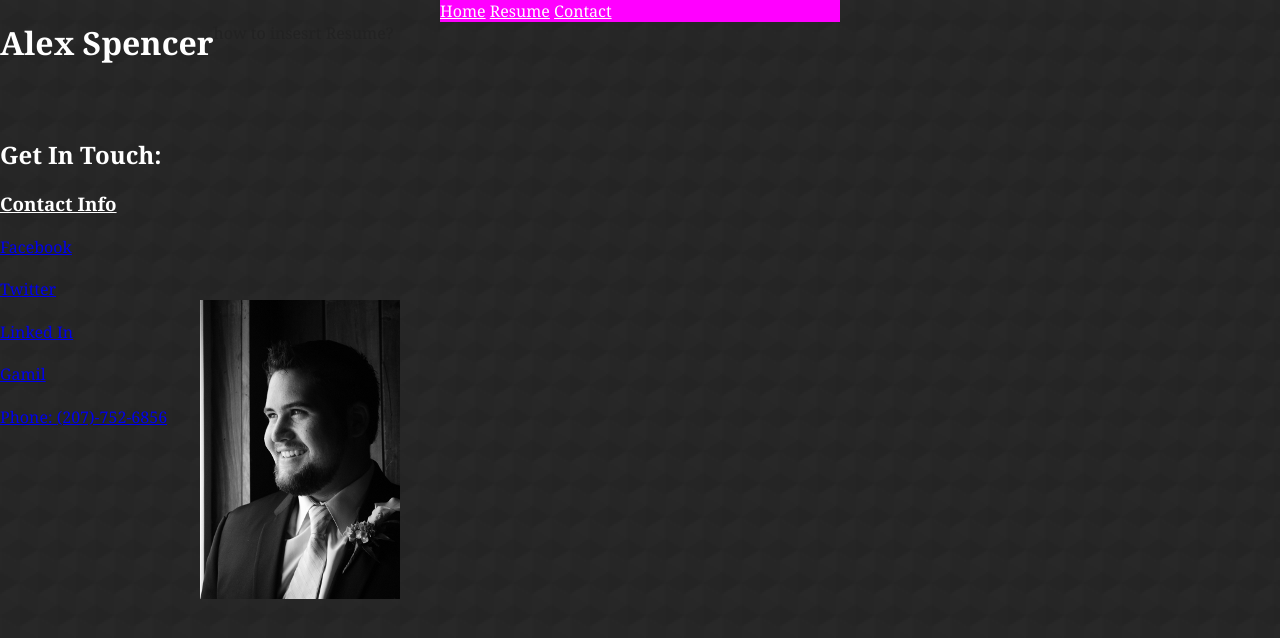
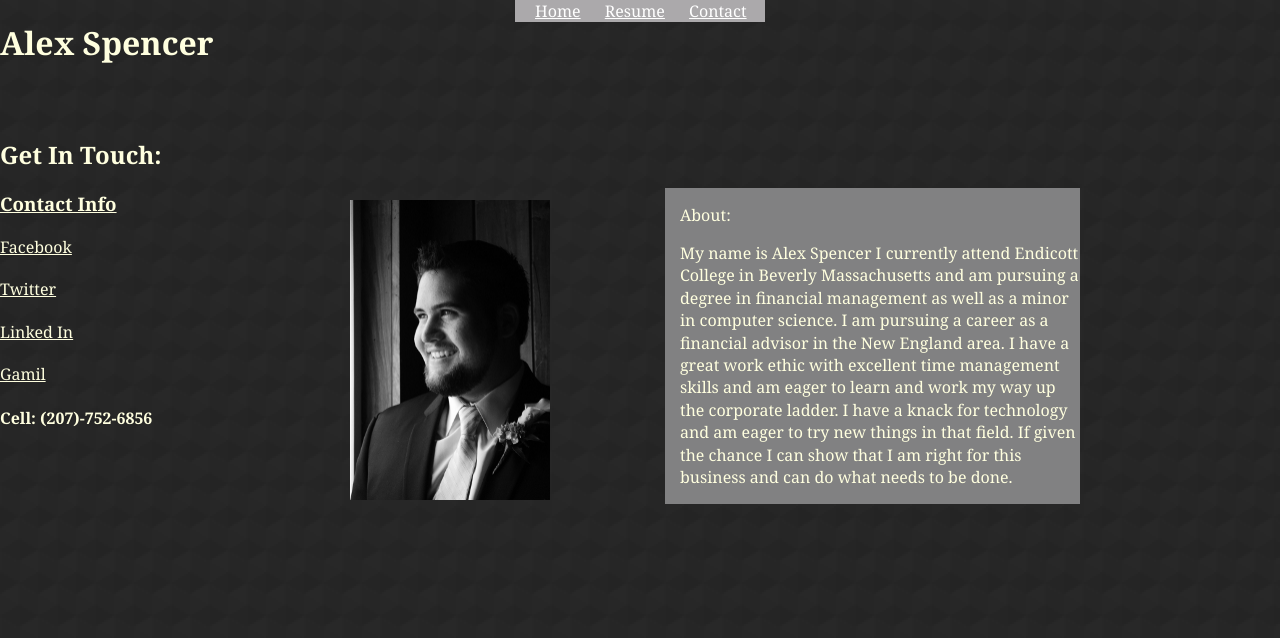
Before and after one commit to Spence57/alex, a plain HTML site: page index.html in a window 1280 px wide. Drawn offline with nearby package versions, Linux system fonts and the light colour scheme.

Commit message:
updated style

```diff
--- a/css/main.css
+++ b/css/main.css
@@ -98,39 +98,50 @@ header{
 }
 	header nav{
 		margin: 0 auto;
-		width: 400px;
-		color: #fff;
-		background: #f0f;
+		width: 250px;
+		color: #ffffdf;
+		background: #aba9ab;
 
 	}
-	header nav a {
-		color:#fff;
-	}
+		header nav a {
+			color:#fff;
+			padding-left: 20px;
+		}
 
 	header h1{
 		float: left;
-		color: #fff;
+		color: #ffffdf;
 		}
 
 
-	 h2{
-
-	color:#fff;
-
+	h2{
+		color:#ffffdf;
 	}
 
 	h3{
+		color:#ffffdf;
+		text-decoration: underline;
+	}
 
-	color:#fff;
-	text-decoration: underline;
+	h4{
+		color:#ffffdf;
+	}
+
+	div{
+	background: #818182;
+	padding-left: 15px;
+
+	width: 400px;
+	margin-right: 200px;
+	margin-top: 100px;
+	float: right;
+	color:#ffffdf;
 	}
 
 
 
 
-
-body
-{
+body{
 	font-family: Georgia;
 	background-image:url('../img/bckgrnd.png');
 
@@ -140,24 +151,26 @@ body
 aside{
 float: left;
 clear: both;
+
 }
 
 	aside nav{
 	margin-top: 50px;
+
 	}
 
 		aside nav a{
 		display:block;
 		margin-bottom: 20px;
+		color: #ffffdf;
 
 
 		}
 
-img
-{
+img{
 position:absolute;
-left:200px;
-top:300px;
+left:350px;
+top:200px;
 z-index:-1;
 }
 
--- a/index.html
+++ b/index.html
@@ -30,7 +30,7 @@
 
 			<nav>
 			<a href="#Home">Home</a>
-			<a href="#Resume">Resume</a>
+			<a href="PDF/Resume.pdf">Resume</a>
 			<a href="#Contact">Contact</a>
 
 			</nav>
@@ -43,34 +43,28 @@
 
 				<h3>Contact Info</h3>
 
-
 				<a href="http://www.facebook.com/alex.spencer.7798"> Facebook </a>
 
 				<a href="https://twitter.com/aspen782"> Twitter</a>
 
 				<a href="http://www.linkedin.com/profile/view?id=205403008&trk=tab_pro"> Linked In</a>
 
-		 <a href="#"> Gamil</a>        			<!--how to make it send email to me-->
+				<a href="mailto:aspence57@gmail.com"> Gamil</a>
 
-		  <a href="#"> <span>Phone: </span>
-						(207)-752-6856
-		 </a>
-
-
-
+				<h4>Cell: (207)-752-6856</h4>
 			</nav>
-
-		<img src="img/close_upSm.jpg"/>
 
 		</aside>
 
-		<div id="Resume">
+		<img src="img/close_upSm.jpg" height="300" width="200" alt="Alex Headshot" title="Alex Spencer"/>
 
-		how to insesrt Resume?
-
-		</div>
-
-		<div>
+		<div class="About">
+			<p>
+			About:
+			</p>
+			<p>
+				My name is Alex Spencer I currently attend Endicott College in Beverly Massachusetts and am pursuing a degree in financial management as well as a minor in computer science. I am pursuing a career as a financial advisor in the New England area. I have a great work ethic with excellent time management skills and am eager to learn and work my way up the corporate ladder. I have a knack for technology and am eager to try new things in that field. If given the chance I can show that I am right for this business and can do what needs to be done.
+			</p>
 
 		</div>
 
```
Also changed, not shown: 1 other file. Lines whose indentation alone changed are shown as unchanged.
